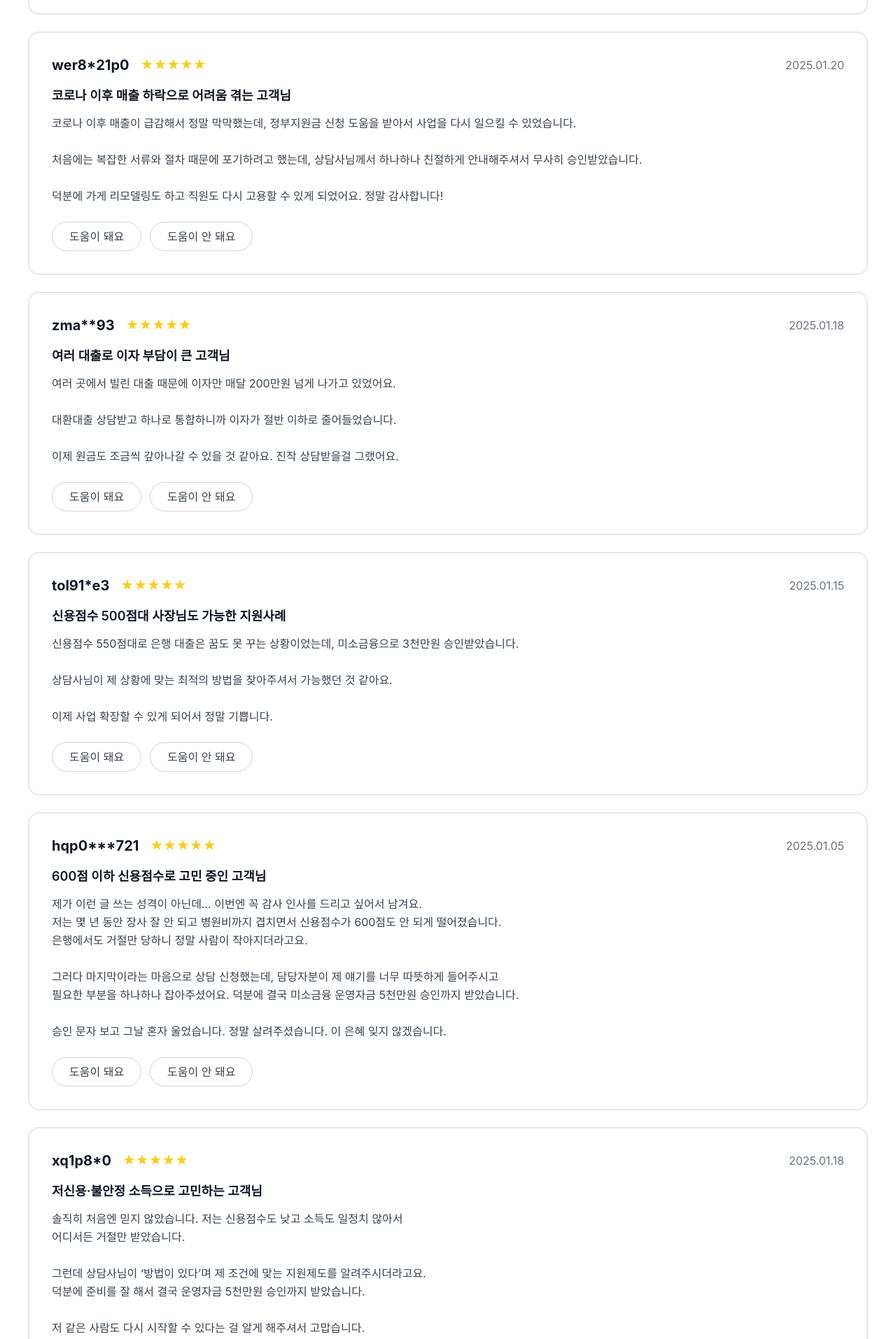
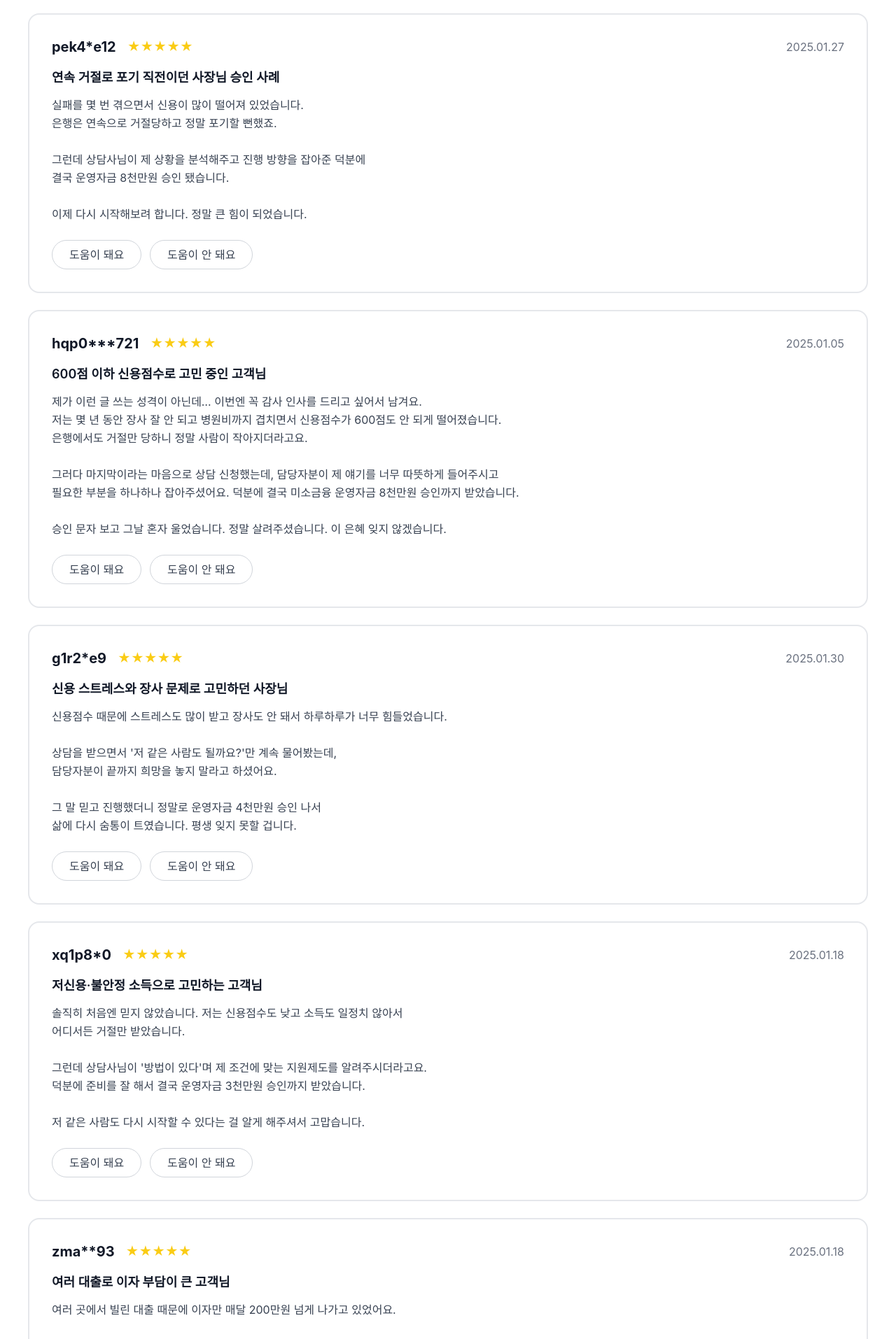
Before and after one commit to Leejieok/kcscbiz-homepage, a React (Vite) app: page /main/reviews in a window 1280 px wide. Shown: the part 1620-3534 px from the top of the page at 70% size. Built offline with nearby package versions, Linux system fonts and the light colour scheme; a web font is replaced by a local one.

Commit message:
feat: 3차 수정

```diff
--- a/src/components/home/HeroPartner.tsx
+++ b/src/components/home/HeroPartner.tsx
@@ -1,24 +1,31 @@
+import { FIREBASE_IMAGES } from '@/constants/firebaseImages';
+
 function HeroPartner() {
   const socialLinks = [
     {
-      icon: 'https://cdn.imweb.me/upload/S20241225c40935505f030/e4fb8ef33a3ad.png',
+      icon: FIREBASE_IMAGES.assets.call,
       label: '전화문의',
       href: '/contact'
     },
     {
-      icon: 'https://cdn.imweb.me/upload/S20241225c40935505f030/2b844ef2166cb.png',
+      icon: FIREBASE_IMAGES.assets.insta,
       label: '인스타그램',
       href: 'https://www.instagram.com/0kcsc0?igsh=MWtjeTBpNG52enRvMg=='
     },
     {
-      icon: 'https://cdn.imweb.me/upload/S20241225c40935505f030/732af2b876132.png',
+      icon: FIREBASE_IMAGES.assets.blog,
       label: '블로그',
       href: 'https://blog.naver.com/kcsc0'
     },
     {
-      icon: 'https://cdn.imweb.me/upload/S20241225c40935505f030/90e3946a3e31a.png',
+      icon: FIREBASE_IMAGES.assets.youtube,
       label: '유튜브',
       href: 'https://www.youtube.com/channel/UCknU7UgElU6KrCR2EOYMUyQ'
+    },
+    {
+      icon: FIREBASE_IMAGES.assets.kakao,
+      label: '카카오톡',
+      href: 'http://pf.kakao.com/_brxbTn'
     }
   ];
 
--- a/src/constants/firebaseImages.ts
+++ b/src/constants/firebaseImages.ts
@@ -11,6 +11,11 @@ export const FIREBASE_IMAGES = {
     con02: 'https://firebasestorage.googleapis.com/v0/b/kcsc-db-home.firebasestorage.app/o/assets%2Fcon02.webp?alt=media&token=505092b1-4b28-41cf-a20c-7490996a6119', // assets/con02.webp
     con03: 'https://firebasestorage.googleapis.com/v0/b/kcsc-db-home.firebasestorage.app/o/assets%2Fcon03.webp?alt=media&token=4ad99498-b40a-4c12-bc79-4b748cbbe359', // assets/con03.webp
     con04: 'https://firebasestorage.googleapis.com/v0/b/kcsc-db-home.firebasestorage.app/o/assets%2Fcon04.webp?alt=media&token=71b962be-9095-4ebb-bba7-8920c9d9c017', // assets/con04.webp
+    kakao: 'https://firebasestorage.googleapis.com/v0/b/kcsc-db-home.firebasestorage.app/o/assets%2Fkakao.webp?alt=media&token=a89af999-c994-40ca-a186-c5098aa11902', // assets/kakao.webp
+    blog: 'https://firebasestorage.googleapis.com/v0/b/kcsc-db-home.firebasestorage.app/o/assets%2Fblog.webp?alt=media&token=89c8bc98-21db-4917-a60b-12d4966243a5', // assets/blog.webp
+    call: 'https://firebasestorage.googleapis.com/v0/b/kcsc-db-home.firebasestorage.app/o/assets%2Fcall.webp?alt=media&token=cef2c229-21fc-4a86-83eb-e8e289136860', // assets/call.webp
+    youtube: 'https://firebasestorage.googleapis.com/v0/b/kcsc-db-home.firebasestorage.app/o/assets%2Fyoutube.webp?alt=media&token=569622fb-0935-45d7-8acd-02b817849e57', // assets/youtube.webp
+    insta: 'https://firebasestorage.googleapis.com/v0/b/kcsc-db-home.firebasestorage.app/o/assets%2Finsta.webp?alt=media&token=6a5631eb-0c45-4e92-b4f0-86ee7fa379f7', // assets/insta.webp
   },
 
   // 📁 images/ - 콘텐츠 이미지
--- a/src/data/reviewData.ts
+++ b/src/data/reviewData.ts
@@ -8,7 +8,8 @@ export interface Review {
   keywords: string[]; // 여러 키워드에 속할 수 있도록 배열로 설정
 }
 
-export const reviews: Review[] = [
+// 원본 리뷰 데이터 (기존 순서 유지)
+const reviewsOriginal: Review[] = [
   {
     id: '1',
     username: 'f2k9**1',
@@ -16,7 +17,7 @@ export const reviews: Review[] = [
     date: '2025.01.23',
     title: 'KCB 700점 또는 NICE 749점 이하 고객님',
     content: `아이고… 제가 이런 글을 쓰게 될 줄은 정말 몰랐어요.
-      솔직히 신용점수도 700점도 안 되고, 500점대 후반에서 계속 머물러 있어서 희망도 많이 놓고 있었거든요. \n은행도 몇 번이나 문전박대 당하고… 혼자 끙끙 앓다가 상담 신청했는데, 이렇게 미소금융에서 운영자금 5천만원이나 승인될 줄은 정말 상상도 못 했어요.
+      솔직히 신용점수도 700점도 안 되고, 500점대 후반에서 계속 머물러 있어서 희망도 많이 놓고 있었거든요. \n은행도 몇 번이나 문전박대 당하고… 혼자 끙끙 앓다가 상담 신청했는데, 이렇게 나라에서 운영자금 천오백만원이나 승인될 줄은 정말 상상도 못 했어요.
 
       상담해주신 분들이 하나부터 열까지 천천히 설명해주시고, 제가 부족한 서류나 준비해야 할 것들도 다 챙겨주셔서 덕분에 큰 어려움 없이 진행됐습니다.
       정말 '이 나이에 뭘 또 해보겠나…' 싶었는데, 이렇게 다시 숨 좀 돌릴 수 있게 도와주셔서 얼마나 감사한지 몰라요.
@@ -30,13 +31,16 @@ export const reviews: Review[] = [
     username: 'wer8*21p0',
     rating: 9.5,
     date: '2025.01.20',
-    title: '코로나 이후 매출 하락으로 어려움 겪는 고객님',
-    content: `코로나 이후 매출이 급감해서 정말 막막했는데, 정부지원금 신청 도움을 받아서 사업을 다시 일으킬 수 있었습니다.
+    title: '사업 확장 자금이 절실했던 고객님',
+    content: `매출은 조금씩 올라오고 있었는데, 확실한 기회를 잡으려면 자금이 더 필요했습니다.
+        은행에서는 조건이 맞지 않는다며 계속 보류만 해서 정말 답답했어요.
 
-      처음에는 복잡한 서류와 절차 때문에 포기하려고 했는데, 상담사님께서 하나하나 친절하게 안내해주셔서 무사히 승인받았습니다.
+        상담사님이 제 상황을 세심하게 보시고 어떤 방향으로 준비해야 하는지 명확하게 잡아주셨습니다.
+        서류 준비부터 계획 정리까지 하나하나 도와주신 덕분에 결국 1억 원이라는 큰 금액을 승인받을 수 있었습니다.
 
-      덕분에 가게 리모델링도 하고 직원도 다시 고용할 수 있게 되었어요. 정말 감사합니다!`,
-    keywords: ['정부지원금', '소상공인'],
+        오랫동안 마음속에만 묶여 있던 사업 계획을 드디어 실행할 수 있게 됐습니다.
+        정말 큰 힘이 되었습니다. 감사합니다.`,
+      keywords: ['정부지원금', '소상공인'],
   },
   {
     id: '3',
@@ -57,7 +61,7 @@ export const reviews: Review[] = [
     rating: 9.8,
     date: '2025.01.15',
     title: '신용점수 500점대 사장님도 가능한 지원사례',
-    content: `신용점수 550점대로 은행 대출은 꿈도 못 꾸는 상황이었는데, 미소금융으로 3천만원 승인받았습니다.
+    content: `신용점수 550점대로 은행 대출은 꿈도 못 꾸는 상황이었는데, 정책자금으로 2천만원 승인받았습니다.
 
       상담사님이 제 상황에 맞는 최적의 방법을 찾아주셔서 가능했던 것 같아요.
 
@@ -75,7 +79,7 @@ export const reviews: Review[] = [
     은행에서도 거절만 당하니 정말 사람이 작아지더라고요.
 
     그러다 마지막이라는 마음으로 상담 신청했는데, 담당자분이 제 얘기를 너무 따뜻하게 들어주시고
-    필요한 부분을 하나하나 잡아주셨어요. 덕분에 결국 미소금융 운영자금 5천만원 승인까지 받았습니다.
+    필요한 부분을 하나하나 잡아주셨어요. 덕분에 결국 미소금융 운영자금 8천만원 승인까지 받았습니다.
 
     승인 문자 보고 그날 혼자 울었습니다. 정말 살려주셨습니다. 이 은혜 잊지 않겠습니다.`,
     keywords: ['저신용자', '소상공인'],
@@ -89,8 +93,8 @@ export const reviews: Review[] = [
     content: `솔직히 처음엔 믿지 않았습니다. 저는 신용점수도 낮고 소득도 일정치 않아서
     어디서든 거절만 받았습니다.
 
-    그런데 상담사님이 ‘방법이 있다’며 제 조건에 맞는 지원제도를 알려주시더라고요.
-    덕분에 준비를 잘 해서 결국 운영자금 5천만원 승인까지 받았습니다.
+    그런데 상담사님이 '방법이 있다'며 제 조건에 맞는 지원제도를 알려주시더라고요.
+    덕분에 준비를 잘 해서 결국 운영자금 3천만원 승인까지 받았습니다.
 
     저 같은 사람도 다시 시작할 수 있다는 걸 알게 해주셔서 고맙습니다.`,
     keywords: ['저신용자', '소상공인'],
@@ -101,7 +105,7 @@ export const reviews: Review[] = [
   rating: 9.4,
   date: '2025.01.20',
   title: '여러 곳에서 문전박대 받던 고객님',
-  content: `말주변이 없어 후기 잘 못 씁니다. 하지만 이곳의 도움으로 미소금융 5천만원을 받게 되었습니다.
+  content: `말주변이 없어 후기 잘 못 씁니다. 하지만 이곳의 도움으로 천오백만원을 받게 되었습니다.
 
   신용점수가 낮아 어디 가도 문전박대였는데 상담을 통해 방향을 딱 잡아준 덕분입니다.
   이 덕분에 사업을 다시 이어갈 수 있게 되었습니다. 정말 감사합니다.`,
@@ -117,7 +121,7 @@ export const reviews: Review[] = [
   그때부터는 어디를 가든 거절뿐이었습니다.
 
   상담사님이 제 사정을 다 들어주시고 필요한 부분 정리해줘서 진행했더니
-  정말로 미소금융 5천만원 승인됐습니다.
+  정말로 정책자금 3천만원 승인됐습니다.
 
   그동안 버틴 게 한꺼번에 떠오르면서 눈물이 났습니다. 정말 감사합니다.`,
     keywords: ['저신용자', '소상공인'],
@@ -131,7 +135,7 @@ export const reviews: Review[] = [
   content: `신용이 안 좋아 누구에게도 말 못 하고 속으로만 끙끙 앓았습니다.
   지인의 소개로 상담을 받게 되었는데 담당자분이 제 얘기를 끝까지 들어주시더라고요.
 
-  그 덕에 방향을 잘 잡고 미소금융 5천만원 승인까지 받았습니다.
+  그 덕에 방향을 잘 잡고 정책자금 1천오백만원 승인까지 받았습니다.
   이제야 좀 사람이 사는 것 같습니다. 고맙습니다.`,
     keywords: ['저신용자', '소상공인'],
   },
@@ -145,7 +149,7 @@ export const reviews: Review[] = [
   은행은 연속으로 거절당하고 정말 포기할 뻔했죠.
 
   그런데 상담사님이 제 상황을 분석해주고 진행 방향을 잡아준 덕분에
-  결국 운영자금 5천만원 승인 됐습니다.
+  결국 운영자금 8천만원 승인 됐습니다.
 
   이제 다시 시작해보려 합니다. 정말 큰 힘이 되었습니다.`,
     keywords: ['저신용자', '소상공인'],
@@ -156,8 +160,8 @@ export const reviews: Review[] = [
   rating: 9.9,
   date: '2025.01.28',
   title: '저신용자도 가능한 실제 승인 사례',
-  content: `신용 700점도 안 되고, 어디 가든 ‘어렵습니다’만 듣던 제게
-  5천만원 승인 소식은 기적 같은 일이었습니다.
+  content: `신용 700점도 안 되고, 어디 가든 '어렵습니다'만 듣던 제게
+  2천만원 승인 소식은 기적 같은 일이었습니다.
 
   상담해주신 분 아니었으면 저는 진작 포기했을 겁니다. 감사합니다.`,
     keywords: ['저신용자', '소상공인'],
@@ -170,11 +174,27 @@ export const reviews: Review[] = [
   title: '신용 스트레스와 장사 문제로 고민하던 사장님',
   content: `신용점수 때문에 스트레스도 많이 받고 장사도 안 돼서 하루하루가 너무 힘들었습니다.
 
-  상담을 받으면서 ‘저 같은 사람도 될까요?’만 계속 물어봤는데,
+  상담을 받으면서 '저 같은 사람도 될까요?'만 계속 물어봤는데,
   담당자분이 끝까지 희망을 놓지 말라고 하셨어요.
 
-  그 말 믿고 진행했더니 정말로 운영자금 5천만원 승인 나서
+  그 말 믿고 진행했더니 정말로 운영자금 4천만원 승인 나서
   삶에 다시 숨통이 트였습니다. 평생 잊지 못할 겁니다.`,
     keywords: ['저신용자', '소상공인'],
   },
 ];
+
+// 금액 높은 순으로 정렬된 리뷰 (이미지 순서와 동일)
+export const reviews: Review[] = [
+  reviewsOriginal[1],   // 2번 - 1억
+  reviewsOriginal[9],   // 10번 - 8천
+  reviewsOriginal[4],   // 5번 - 8천
+  reviewsOriginal[11],  // 12번 - 3천
+  reviewsOriginal[5],   // 6번 - 3천
+  reviewsOriginal[2],   // 3번 - 3천
+  reviewsOriginal[7],   // 8번 - 2천
+  reviewsOriginal[3],   // 4번 - 2천
+  reviewsOriginal[10],  // 11번 - 1천500
+  reviewsOriginal[8],   // 9번 - 1천500
+  reviewsOriginal[6],   // 7번 - 1천500
+  reviewsOriginal[0],   // 1번 - 5백
+];
```
Also changed, not shown: src/components/home/HeroIntruduction.tsx (+15 -14 lines), src/components/home/HeroSection.tsx (+22 -6 lines).
